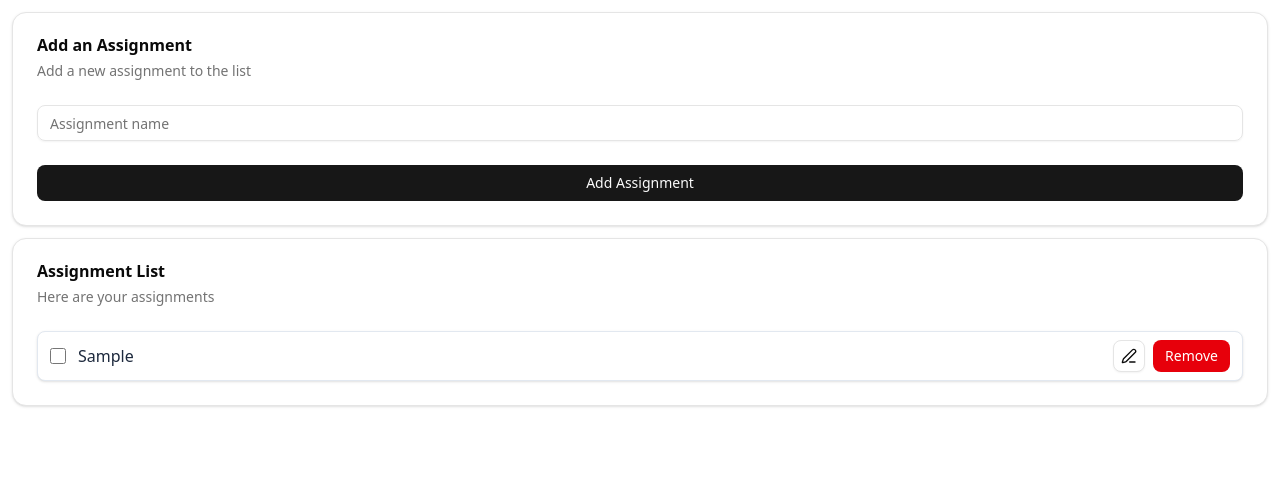
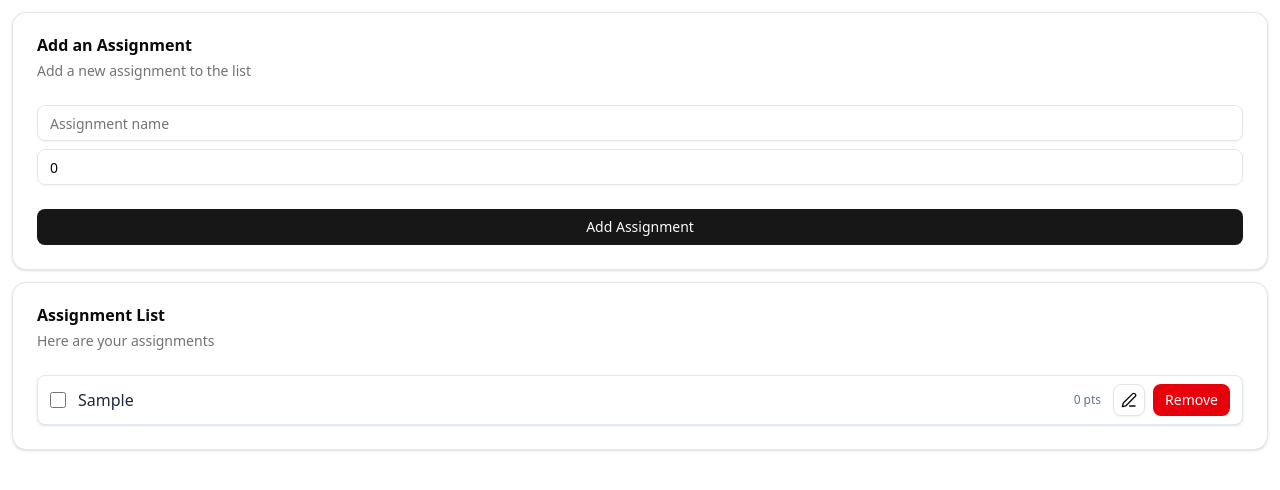
Before and after one commit to dillp1/BoilerTracker, a React (Vite) app: page / in a window 1280 px wide. Both pictures are taken after typing "Sample" into the empty fields and a click on the button "Add Assignment". Shown: the top 490 px of the page. Built offline with nearby package versions, Linux system fonts and the light colour scheme.

Commit message:
Adds functionality for adding points possible to an assignment

```diff
--- a/src/App.tsx
+++ b/src/App.tsx
@@ -7,20 +7,23 @@ import AssignmentsCard from "./components/AssignmentsCard";
 
 function App() {
   const [assignments, setAssignments] = useState<Assignment[]>([]);
-  const [newAssignment, setNewAssignment] = useState('');
+  const [newAssignmentName, setNewAssignmentName] = useState('');
+  const [newAssignmentPtsPossible, setNewAssignmentPtsPossible] = useState<number>(0);
 
   const addAssignment = () => {
-    if (newAssignment.trim() === '') {
+    if (newAssignmentName.trim() === '') {
       return;
     }
     const newId = Date.now();
     const newAssignmentItem: Assignment = {
       id: newId,
-      text: newAssignment,
+      text: newAssignmentName,
       completed: false,
+      pointsPossible: newAssignmentPtsPossible,
     };
     setAssignments([...assignments, newAssignmentItem])
-    setNewAssignment('');
+    setNewAssignmentName('');
+    setNewAssignmentPtsPossible(0);
   };
 
   const removeAssignment = (id: number) => {
@@ -48,8 +51,10 @@ function App() {
   return (
     <div className="App">
       <AddAssignmentCard
-        value={newAssignment}
-        onChange={(e) => setNewAssignment(e.target.value)}
+        nameValue={newAssignmentName}
+        onNameChange={(e) => setNewAssignmentName(e.target.value)}
+        pointsValue={newAssignmentPtsPossible}
+        onPointsChange={(e) => setNewAssignmentPtsPossible(Number(e.target.value))}
         onAdd={addAssignment}
       />
       <AssignmentsCard
--- a/src/components/AddAssignmentCard.tsx
+++ b/src/components/AddAssignmentCard.tsx
@@ -10,12 +10,14 @@ import { Input } from "@/components/ui/input";
 import { Button } from "./ui/button";
 
 type AddAssignmentCardProps = {
-  value: string;
-  onChange: (e: React.ChangeEvent<HTMLInputElement>) => void;
+  nameValue: string;
+  onNameChange: (e: React.ChangeEvent<HTMLInputElement>) => void;
+  pointsValue: number;
+  onPointsChange: (e: React.ChangeEvent<HTMLInputElement>) => void;
   onAdd: () => void;
 };
 
-const AddAssignmentCard = ({ value, onChange, onAdd }: AddAssignmentCardProps) => {
+const AddAssignmentCard = ({ nameValue, onNameChange, pointsValue, onPointsChange, onAdd }: AddAssignmentCardProps) => {
   return (
     <div>
       <Card>
@@ -23,12 +25,18 @@ const AddAssignmentCard = ({ value, onChange, onAdd }: AddAssignmentCardProps) =
           <CardTitle>Add an Assignment</CardTitle>
           <CardDescription>Add a new assignment to the list</CardDescription>
         </CardHeader>
-        <CardContent>
+        <CardContent className="flex flex-col gap-2">
           <Input
             type="text"
             placeholder="Assignment name"
-            value={value}
-            onChange={onChange}
+            value={nameValue}
+            onChange={onNameChange}
+          ></Input>
+          <Input
+            type="number"
+            placeholder="Pts possible"
+            value={pointsValue}
+            onChange={onPointsChange}
           ></Input>
         </CardContent>
         <CardFooter className="flex-col">
--- a/src/components/AssignmentsCard.tsx
+++ b/src/components/AssignmentsCard.tsx
@@ -72,9 +72,14 @@ const AssignmentsCard = ({
                       className="h-8"
                     />
                   ) : (
-                    <span className={assignment.completed ? "text-slate-400 line-through" : "text-slate-800"}>
-                      {assignment.text}
-                    </span>
+                    <div className="flex items-center gap-2 flex-1">
+                      <span className={assignment.completed ? "text-slate-400 line-through" : "text-slate-800"}>
+                        {assignment.text}
+                      </span>
+                      <span className="ml-auto text-xs text-slate-500">
+                        {assignment.pointsPossible} pts
+                      </span>
+                    </div>
                   )}
                   <div className="ml-auto flex items-center gap-2">
                     {editingId === assignment.id ? (
--- a/src/models/assignment.ts
+++ b/src/models/assignment.ts
@@ -2,4 +2,5 @@ export type Assignment = {
   id: number;
   text: string;
   completed: boolean;
+  pointsPossible: number;
 }
```
